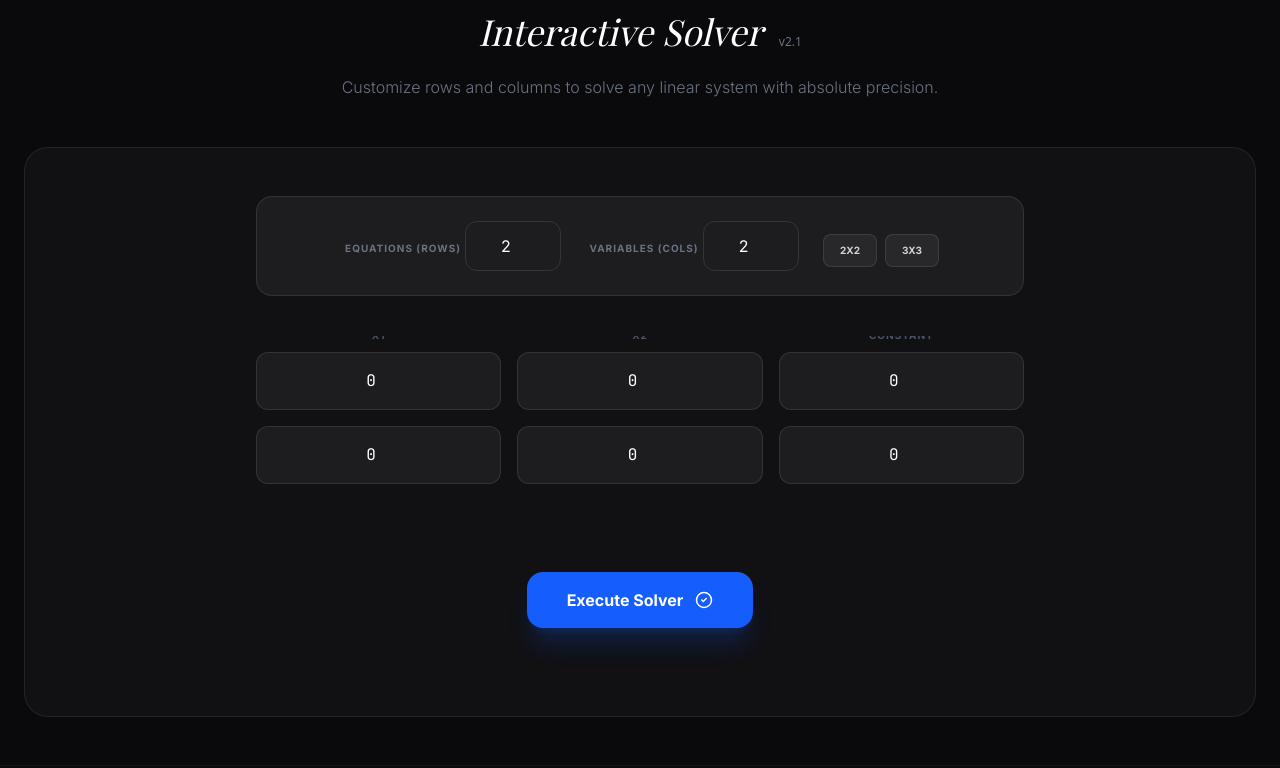
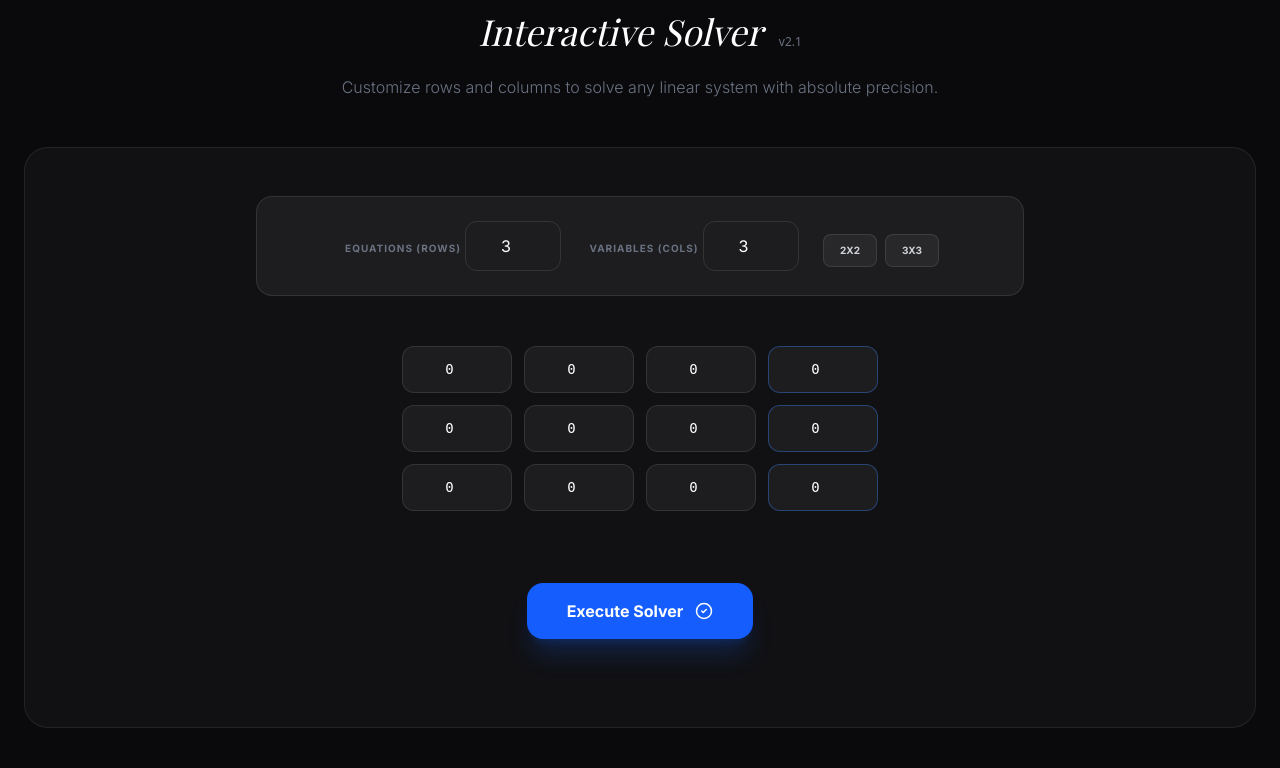
Before and after one commit to Ranielqt/gauss-jordan-hub, a Flask app: page / in a window 1280 px wide. Shown: the part 2481-3249 px from the top of the page. Run offline with Flask 2, Linux system fonts and the light colour scheme; some web fonts are replaced.

Commit message:
Fix matrix grid display - proper layout

```diff
--- a/templates/index.html
+++ b/templates/index.html
@@ -35,6 +35,30 @@
         ::-webkit-scrollbar { width: 6px; }
         ::-webkit-scrollbar-track { background: transparent; }
         ::-webkit-scrollbar-thumb { background: #222; border-radius: 10px; }
+
+        /* Fix for matrix grid - ensures proper layout */
+        #grid-container {
+            display: grid !important;
+            gap: 12px !important;
+            justify-content: center !important;
+            margin: 30px auto !important;
+            overflow-x: auto !important;
+            padding: 10px !important;
+        }
+
+        .matrix-input {
+            min-width: 90px !important;
+            width: 100% !important;
+        }
+
+        /* Ensure the calculator section doesn't clip content */
+        #calculator {
+            overflow: visible !important;
+        }
+
+        .glass-panel {
+            overflow: visible !important;
+        }
     </style>
 </head>
 <body class="min-h-screen flex flex-col">
@@ -268,11 +292,11 @@
                     <div class="flex flex-wrap justify-center gap-6 items-end bg-white/5 p-6 rounded-2xl border border-white/10">
                         <div class="space-y-2">
                             <label class="text-[10px] uppercase tracking-widest text-gray-500 font-bold ml-1">Equations (Rows)</label>
-                            <input type="number" id="input-rows" value="2" min="1" max="10" onchange="updateCustomGrid()" class="w-24 p-3 bg-bg-dark border border-white/10 rounded-xl text-center text-white focus:border-blue-500 transition-all">
+                            <input type="number" id="input-rows" value="3" min="1" max="10" onchange="updateCustomGrid()" class="w-24 p-3 bg-bg-dark border border-white/10 rounded-xl text-center text-white focus:border-blue-500 transition-all">
                         </div>
                         <div class="space-y-2">
                             <label class="text-[10px] uppercase tracking-widest text-gray-500 font-bold ml-1">Variables (Cols)</label>
-                            <input type="number" id="input-cols" value="2" min="1" max="10" onchange="updateCustomGrid()" class="w-24 p-3 bg-bg-dark border border-white/10 rounded-xl text-center text-white focus:border-blue-500 transition-all">
+                            <input type="number" id="input-cols" value="3" min="1" max="10" onchange="updateCustomGrid()" class="w-24 p-3 bg-bg-dark border border-white/10 rounded-xl text-center text-white focus:border-blue-500 transition-all">
                         </div>
                         <div class="flex gap-2 pb-1">
                             <button onclick="setQuickSize(2)" class="px-4 py-2 rounded-lg bg-white/5 border border-white/10 text-[10px] font-bold hover:bg-blue-600 transition-all">2X2</button>
@@ -280,8 +304,8 @@
                         </div>
                     </div>
 
-                    <div id="grid-container" class="grid gap-4 justify-center overflow-x-auto py-4">
-                        <!-- Dynamic Grid -->
+                    <div id="grid-container">
+                        <!-- Dynamic Grid will appear here -->
                     </div>
 
                     <div class="flex justify-center pt-8 gap-4">
@@ -316,8 +340,8 @@
     </footer>
 
     <script>
-        let currentRows = 2;
-        let currentCols = 2;
+        let currentRows = 3;
+        let currentCols = 3;
         let lastResult = null;
 
         function setQuickSize(n) {
@@ -327,20 +351,29 @@
         }
 
         function updateCustomGrid() {
-            currentRows = parseInt(document.getElementById('input-rows').value) || 2;
-            currentCols = parseInt(document.getElementById('input-cols').value) || 2;
+            currentRows = parseInt(document.getElementById('input-rows').value) || 3;
+            currentCols = parseInt(document.getElementById('input-cols').value) || 3;
 
             const container = document.getElementById('grid-container');
-            container.style.gridTemplateColumns = `repeat(${currentCols + 1}, minmax(80px, 1fr))`;
+
+            // FIX: Proper grid display with explicit styles
+            container.style.display = 'grid';
+            container.style.gridTemplateColumns = `repeat(${currentCols + 1}, minmax(90px, 110px))`;
+            container.style.gap = '12px';
+            container.style.justifyContent = 'center';
+            container.style.alignItems = 'center';
+            container.style.margin = '20px auto';
+            container.style.overflowX = 'auto';
+            container.style.padding = '10px';
 
             let html = '';
             for (let i = 0; i < currentRows; i++) {
                 for (let j = 0; j <= currentCols; j++) {
                     const isResultCol = j === currentCols;
                     html += `
-                        <div class="relative">
-                            ${i === 0 ? `<div class="absolute -top-6 left-0 right-0 text-[10px] text-center text-gray-600 font-extrabold uppercase tracking-widest">${isResultCol ? 'Constant' : 'x' + (j+1)}</div>` : ''}
-                            <input type="number" step="any" value="0" class="matrix-input w-full p-4 rounded-xl bg-white/5 border border-white/10 text-center font-mono text-white focus:border-blue-500 focus:bg-blue-600/5 transition-all ${isResultCol ? 'border-blue-500/40 bg-blue-500/5' : ''}" data-row="${i}" data-col="${j}">
+                        <div style="position: relative;">
+                            ${i === 0 ? `<div style="position: absolute; top: -24px; left: 0; right: 0; text-align: center; font-size: 10px; color: #6b7280; font-weight: bold; text-transform: uppercase;">${isResultCol ? 'b' : `x${j+1}`}</div>` : ''}
+                            <input type="number" step="any" value="0" class="matrix-input" style="width: 100%; min-width: 90px; padding: 12px; border-radius: 12px; background: rgba(255,255,255,0.05); border: 1px solid ${isResultCol ? 'rgba(59,130,246,0.4)' : 'rgba(255,255,255,0.1)'}; text-align: center; color: white; font-family: monospace; font-size: 14px;" data-row="${i}" data-col="${j}">
                         </div>
                     `;
                 }
@@ -436,6 +469,7 @@
             a.click();
         }
 
+        // Initialize the grid on page load
         updateCustomGrid();
     </script>
 </body>
```
